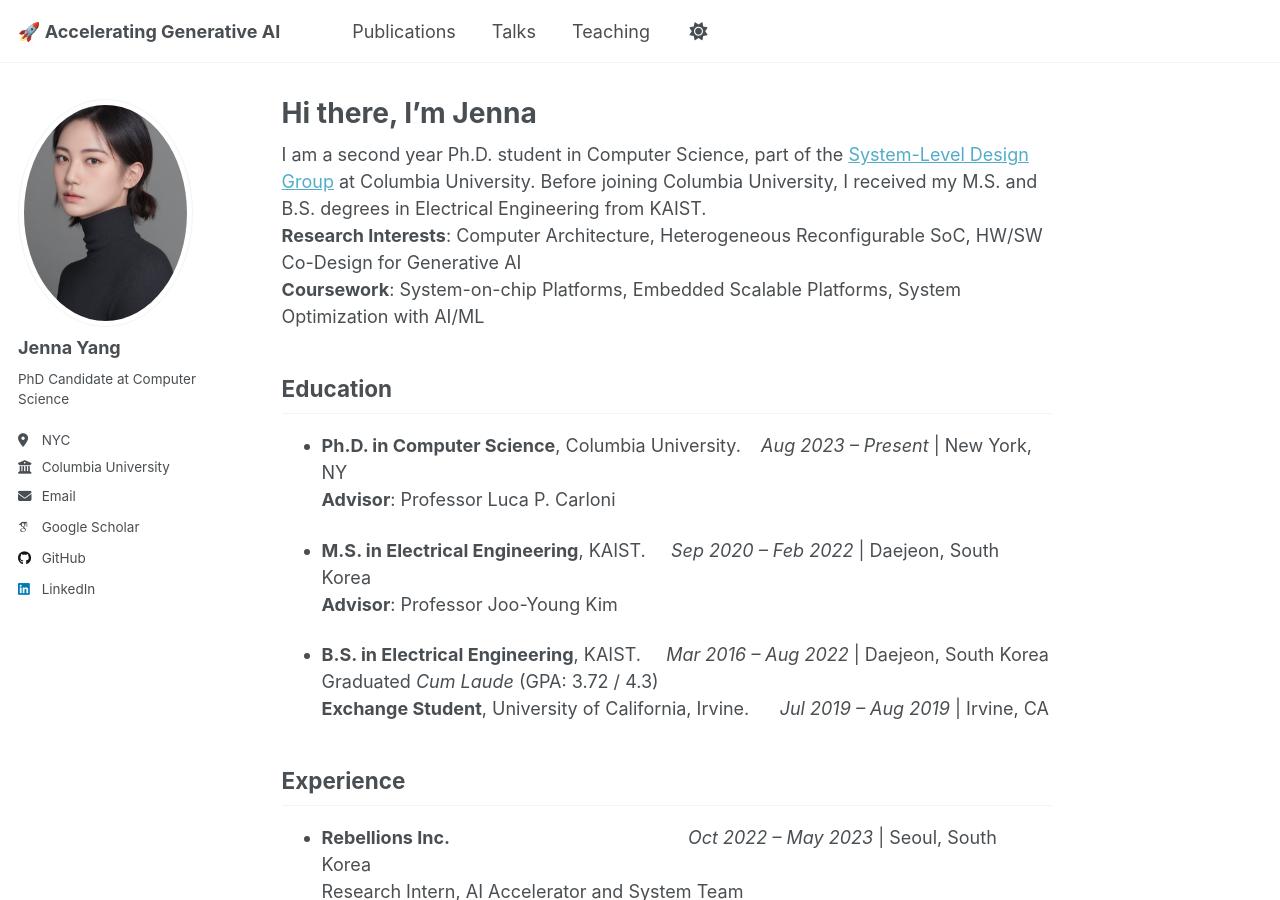
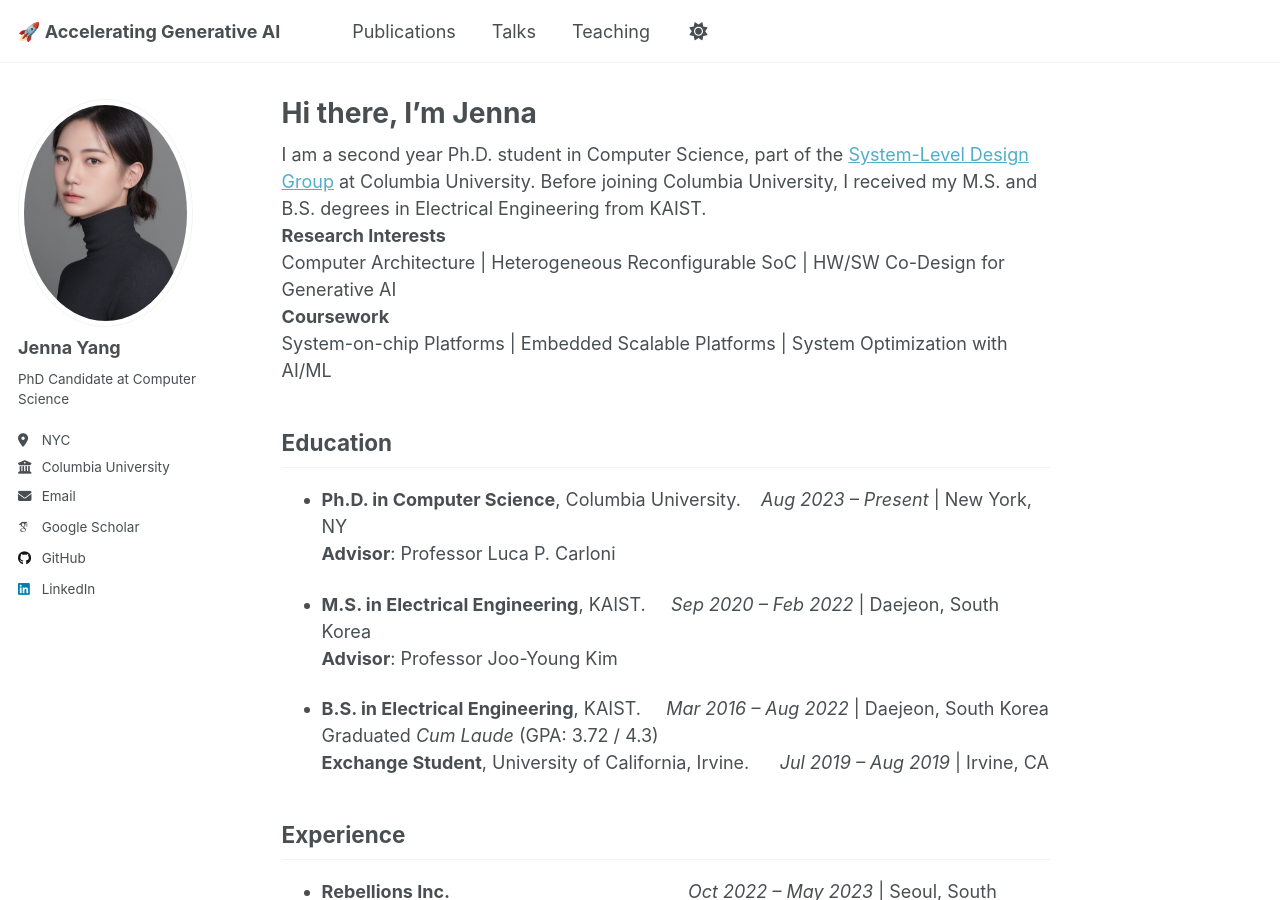
Before and after one commit to jenna-yang/jenna-yang.github.io, a Jekyll site: the page built from _pages/about.md, in a window 1280 px wide and 900 px high. Built offline with Jekyll 4.4.1, drawn with Linux system fonts in a browser that asks for light colours; some web fonts are replaced.

```diff
--- a/_pages/about.md
+++ b/_pages/about.md
@@ -8,8 +8,11 @@ redirect_from:
 ---
 
 I am a second year Ph.D. student in Computer Science, part of the [System-Level Design Group](https://www.cs.columbia.edu/~carloni/) at Columbia University. Before joining Columbia University, I received my M.S. and B.S. degrees in Electrical Engineering from KAIST. <br>
-**Research Interests**: Computer Architecture, Heterogeneous Reconfigurable SoC, HW/SW Co-Design for Generative AI <br>
-**Coursework**: System-on-chip Platforms, Embedded Scalable Platforms, System Optimization with AI/ML
+**Research Interests**<br>
+Computer Architecture | Heterogeneous Reconfigurable SoC | HW/SW Co-Design for Generative AI
+<br>
+**Coursework** <br>
+System-on-chip Platforms | Embedded Scalable Platforms | System Optimization with AI/ML
 
 
 
```
Also changed, not shown: _talks/2025-03-02-talk.md (+1 -1 lines).
